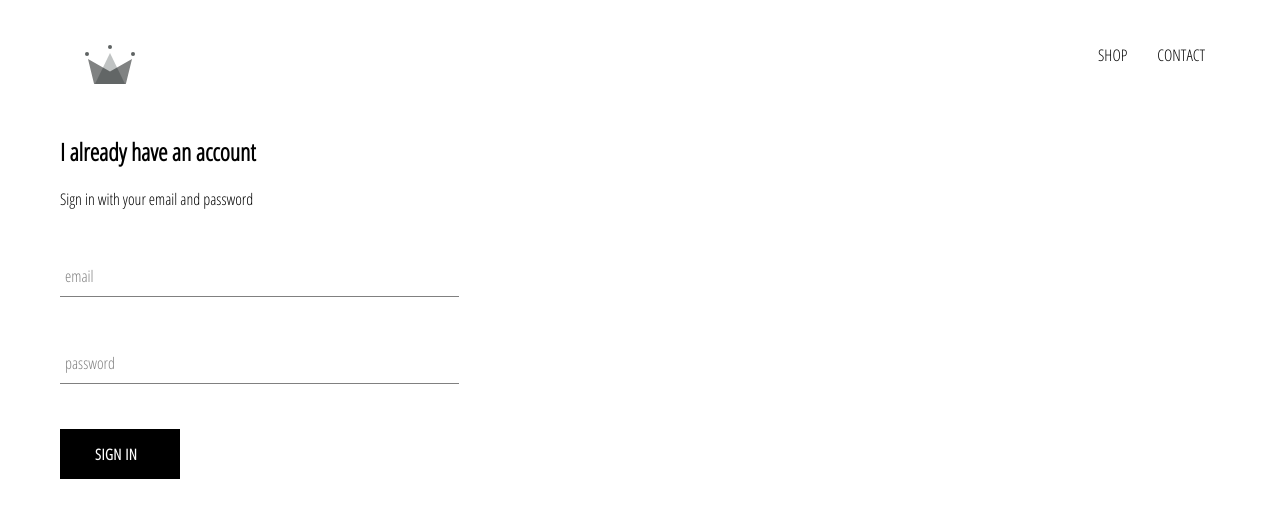
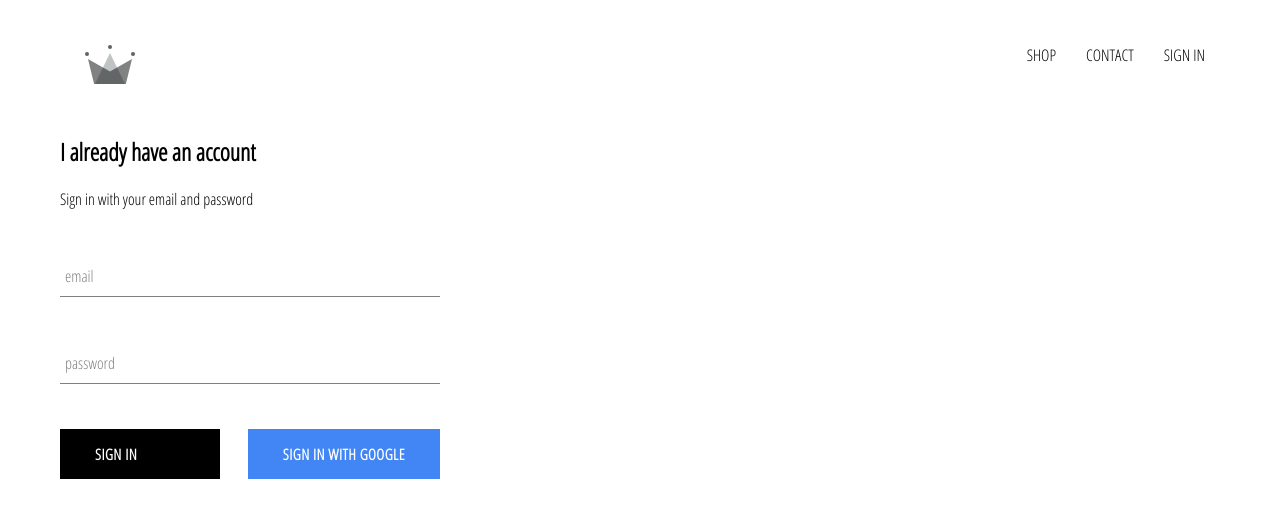
Before and after one commit to johnmboudreaux/ecomm, a React (Create React App) app: page /signin in a window 1280 px wide. Shown: the top 518 px of the page. Built offline with nearby package versions, Linux system fonts and the light colour scheme; no server answers.

Commit message:
intergrated firebase sign in with google and styled buttons to reflect google or not.

```diff
--- a/src/App.css
+++ b/src/App.css
@@ -7,3 +7,7 @@ a {
     text-decoration: none;
     color: black;
 }
+
+* {
+    box-sizing: border-box;
+}
--- a/src/App.js
+++ b/src/App.js
@@ -1,15 +1,40 @@
-import React from "react";
+import React, { Component } from "react";
 import { Switch, Route } from "react-router-dom";
 import HomePage from "./pages/homepage/homePage.component";
 import ShopPage from "./pages/shop/shop.component";
 import Header from "./components/header/header.component";
 import SignInAndSignUp from "./pages/sign-in-and-sign-up/sign-in-and-sign-up.component";
+import { auth } from "./firebase/firebase.utils";
 import "./App.css";
 
-function App() {
+class App extends Component {
+  constructor(props) {
+    super(props);
+
+    this.state = {
+      currentUser: null
+    };
+  }
+
+  unsubscribeFromAuth = null;
+
+  componentDidMount() {
+    this.unsubscribeFromAuth = auth.onAuthStateChanged(user => {
+      this.setState({
+        currentUser: user
+      });
+      console.log(user);
+    });
+  }
+
+  componentWillUnmount() {
+    this.unsubscribeFromAuth();
+  }
+
+  render() {
     return (
       <div>
-      <Header />
+        <Header currentUser={this.state.currentUser} />
         <Switch>
           <Route exact path="/" component={HomePage} />
           <Route path="/shop" component={ShopPage} />
@@ -18,5 +43,6 @@ function App() {
       </div>
     );
   }
+}
 
 export default App;
--- a/src/components/button/button.component.jsx
+++ b/src/components/button/button.component.jsx
@@ -2,8 +2,11 @@ import React from "react";
 
 import "./button.styles.scss";
 
-const Button = ({ children, ...otherProps }) => (
-  <div className="button" {...otherProps}>
+const Button = ({ children, isGoogleSignIn, ...otherProps }) => (
+  <div
+    className={`${isGoogleSignIn ? "google-sign-in" : ""} button`}
+    {...otherProps}
+  >
     {children}
   </div>
 );
--- a/src/components/button/button.styles.scss
+++ b/src/components/button/button.styles.scss
@@ -1,5 +1,5 @@
 .button {
-  max-width: 50px;
+  min-width: 160px;
   width: auto;
   height: 50px;
   letter-spacing: 0.5px;
@@ -19,4 +19,14 @@
     color: black;
     border: 1px solid black;
   }
+
+  &.google-sign-in {
+    background-color: #4285f4;
+    color: white;
+
+    &:hover {
+      background-color: #357ae8;
+      border: none;
+    }
+  }
 }
--- a/src/components/header/header.component.jsx
+++ b/src/components/header/header.component.jsx
@@ -1,18 +1,33 @@
-import React from 'react';
-import { Link } from 'react-router-dom';
+import React from "react";
+import { Link } from "react-router-dom";
+import { auth } from "../../firebase/firebase.utils";
 // to import svg
-import { ReactComponent as Logo } from '../../assets/crown.svg';
+import { ReactComponent as Logo } from "../../assets/crown.svg";
 
-import './header.styles.scss';
+import "./header.styles.scss";
 
-const Header = () => (
+const Header = ({ currentUser }) => (
   <div className="header">
     <Link className="logo-container" to="/">
       <Logo className="logo" />
     </Link>
     <div className="options">
-        <Link to='/shop' className='option'>SHOP</Link>
-        <Link to='/contact' className='option'>CONTACT</Link>
+      <Link to="/shop" className="option">
+        SHOP
+      </Link>
+      <Link to="/contact" className="option">
+        CONTACT
+      </Link>
+      {currentUser ? (
+        <div className="option" onClick={() => auth.signOut()}>
+          SIGN OUT
+        </div>
+      ) : (
+        <Link className="option" to="./signIn">
+          {" "}
+          SIGN IN
+        </Link>
+      )}
     </div>
   </div>
 );
--- a/src/components/header/header.styles.scss
+++ b/src/components/header/header.styles.scss
@@ -19,6 +19,7 @@
     justify-content: flex-end;
 
     .option {
+      cursor: pointer;
       padding: 10px 15px;
     }
   }
--- a/src/components/sign-in/sign-in.component.jsx
+++ b/src/components/sign-in/sign-in.component.jsx
@@ -1,6 +1,7 @@
 import React, { Component } from "react";
 import FormInput from "../form-input/form-input.component";
 import Button from "../button/button.component";
+import { signinWithGoogle } from "../../firebase/firebase.utils";
 
 import "./sign-in.styles.scss";
 
@@ -55,8 +56,12 @@ class SignIn extends Component {
             value={this.state.password}
             required
           />
-
-          <Button type="submit"> Sign in </Button>
+          <div className="buttons">
+            <Button type="submit"> Sign in </Button>
+            <Button onClick={signinWithGoogle} isGoogleSignIn>
+              SIGN IN WITH GOOGLE
+            </Button>
+          </div>
         </form>
       </div>
     );
--- a/src/components/sign-in/sign-in.styles.scss
+++ b/src/components/sign-in/sign-in.styles.scss
@@ -1,9 +1,14 @@
 .sign-in {
   display: flex;
   flex-direction: column;
-  width: 30vw;
+  width: 380px;
 
   .title {
     margin: 10px 0;
   }
+
+  .buttons {
+    display: flex;
+    justify-content: space-between;
+  }
 }
--- /dev/null
+++ b/src/firebase/firebase.utils.js
@@ -0,0 +1,25 @@
+import firebase from "firebase/app";
+import "firebase/firestore";
+import "firebase/auth";
+
+const config = {
+  apiKey: "AIzaSyDCAWEqTk35MN1rYlJa-ndiYE8CWLiGHS4",
+  authDomain: "ecomm-f7e31.firebaseapp.com",
+  databaseURL: "https://ecomm-f7e31.firebaseio.com",
+  projectId: "ecomm-f7e31",
+  storageBucket: "ecomm-f7e31.appspot.com",
+  messagingSenderId: "509017669788",
+  appId: "1:509017669788:web:6059eddfa5e8f03d6aed59",
+  measurementId: "G-PGTVQ8L326"
+};
+
+firebase.initializeApp(config);
+
+export const auth = firebase.auth();
+export const firestore = firebase.firestore();
+
+const provider = new firebase.auth.GoogleAuthProvider();
+provider.setCustomParameters({ prompt: "select_account" });
+export const signinWithGoogle = () => auth.signInWithPopup(provider);
+
+export default firebase;
```
Also changed, not shown: src/firebase/firebas.utils.js (deleted). Lines whose indentation alone changed are shown as unchanged.
